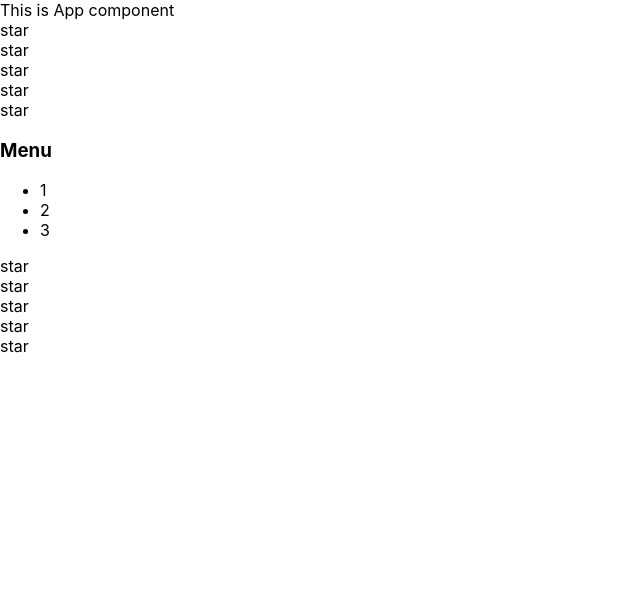
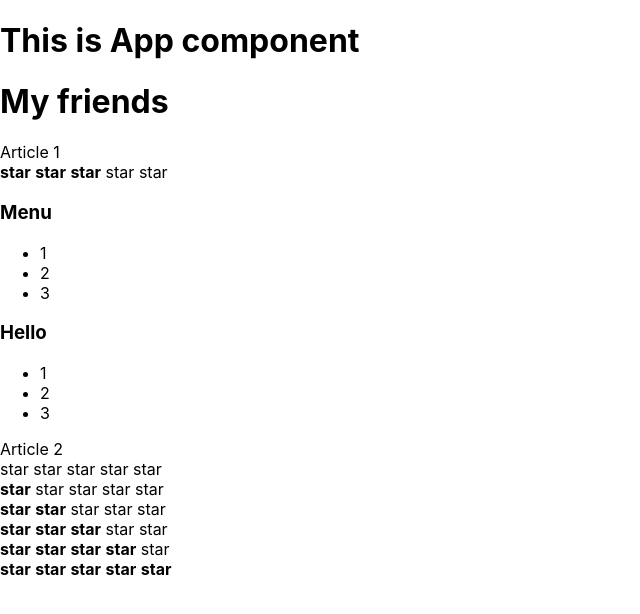
Before and after one commit to tkachiko/my-app, a React (Create React App) app: page / in a window 1280 px wide. Shown: the top 614 px of the page, without its empty margins (0-640 px from the left). Built offline with nearby package versions, Linux system fonts and the light colour scheme.

Commit message:
03 - props

```diff
--- a/src/App.tsx
+++ b/src/App.tsx
@@ -1,67 +1,32 @@
 import React from 'react';
 import './App.css';
-
-function Hello() {
-  alert('Hello IT-KAMASUTRA')
-}
+import Accordion from './components/Accordion/Accordion';
+import {Rating} from "./components/Rating/Rating";
 
 function App() {
   console.log('App rendering')
   return (
     <div>
-      <AppTitle/>
-      <Rating/>
-      <Accordion/>
-      <Rating/>
+      <PageTitle title={'This is App component'}/>
+      <PageTitle title={'My friends'}/>
+      Article 1
+      <Rating value={3}/>
+      <Accordion title={'Menu'}/>
+      <Accordion title={'Hello'}/>
+      Article 2
+      <Rating value={0}/>
+      <Rating value={1}/>
+      <Rating value={2}/>
+      <Rating value={3}/>
+      <Rating value={4}/>
+      <Rating value={5}/>
     </div>
   );
 }
 
-function AppTitle() {
-  console.log('AppTitle rendered')
-  return <>This is App component</>
-}
-
-function Rating() {
-  console.log('Rating rendered')
-  return (
-    <>
-      <Star/>
-      <Star/>
-      <Star/>
-      <Star/>
-      <Star/>
-    </>
-  )
-}
-
-function Star() {
-  console.log('Star rendered')
-  return (
-    <div>star</div>
-  )
-}
-
-function Accordion() {
-  console.log('Accordion rendering')
-  return <>
-    <AccordionTitle/>
-    <AccordionBody/>
-  </>
-}
-
-function AccordionTitle() {
-  console.log('AccordionTitle rendered')
-  return <h3>Menu</h3>
-}
-
-function AccordionBody() {
-  console.log('AccordionBody rendered')
-  return <ul>
-    <li>1</li>
-    <li>2</li>
-    <li>3</li>
-  </ul>
+function PageTitle(props: any) {
+  console.log('PageTitle rendered')
+  return <h1>{props.title}</h1>
 }
 
 export default App;
--- /dev/null
+++ b/src/components/Accordion/Accordion.tsx
@@ -0,0 +1,26 @@
+import React from "react";
+
+function Accordion(props: any) {
+  console.log('Accordion rendering')
+  return <>
+    <AccordionTitle title={props.title}/>
+    <AccordionBody/>
+  </>
+}
+
+
+function AccordionTitle(props: any) {
+  console.log('AccordionTitle rendered')
+  return <h3>{props.title}</h3>
+}
+
+function AccordionBody() {
+  console.log('AccordionBody rendered')
+  return <ul>
+    <li>1</li>
+    <li>2</li>
+    <li>3</li>
+  </ul>
+}
+
+export default Accordion;
--- /dev/null
+++ b/src/components/Rating/Rating.tsx
@@ -0,0 +1,77 @@
+import React from "react";
+
+export function Rating(props: any) {
+  console.log('Rating rendered')
+  if (props.value === 1) {
+    return (
+      <div>
+        <Star selected={true}/>
+        <Star selected={false}/>
+        <Star selected={false}/>
+        <Star selected={false}/>
+        <Star selected={false}/>
+      </div>
+    )
+  }
+  if (props.value === 2) {
+    return (
+      <div>
+        <Star selected={true}/>
+        <Star selected={true}/>
+        <Star selected={false}/>
+        <Star selected={false}/>
+        <Star selected={false}/>
+      </div>
+    )
+  }
+  if (props.value === 3) {
+    return (
+      <div>
+        <Star selected={true}/>
+        <Star selected={true}/>
+        <Star selected={true}/>
+        <Star selected={false}/>
+        <Star selected={false}/>
+      </div>
+    )
+  }
+  if (props.value === 4) {
+    return (
+      <div>
+        <Star selected={true}/>
+        <Star selected={true}/>
+        <Star selected={true}/>
+        <Star selected={true}/>
+        <Star selected={false}/>
+      </div>
+    )
+  }
+  if (props.value === 5) {
+    return (
+      <div>
+        <Star selected={true}/>
+        <Star selected={true}/>
+        <Star selected={true}/>
+        <Star selected={true}/>
+        <Star selected={true}/>
+      </div>
+    )
+  }
+  return (
+    <div>
+      <Star selected={false}/>
+      <Star selected={false}/>
+      <Star selected={false}/>
+      <Star selected={false}/>
+      <Star selected={false}/>
+    </div>
+  )
+}
+
+function Star(props: any) {
+  console.log('Star rendered')
+  if (props.selected) {
+    return <span><b>star</b> </span>
+  }
+  return <span>star </span>
+}
```
